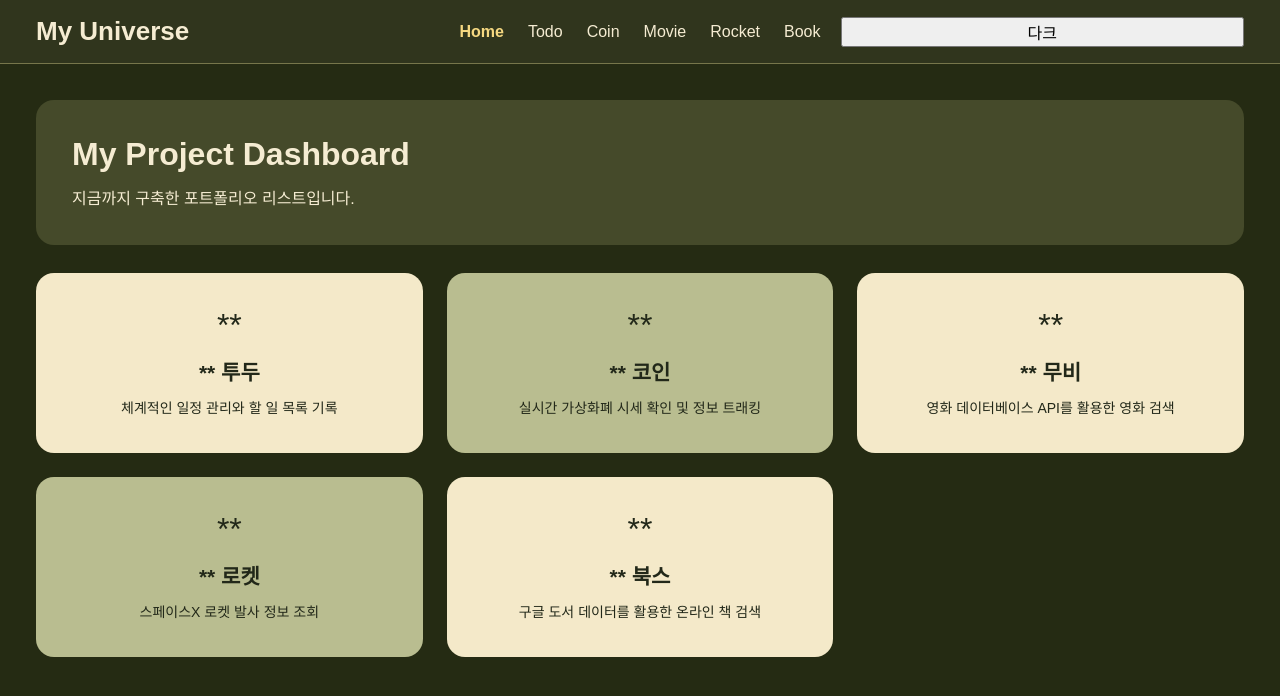
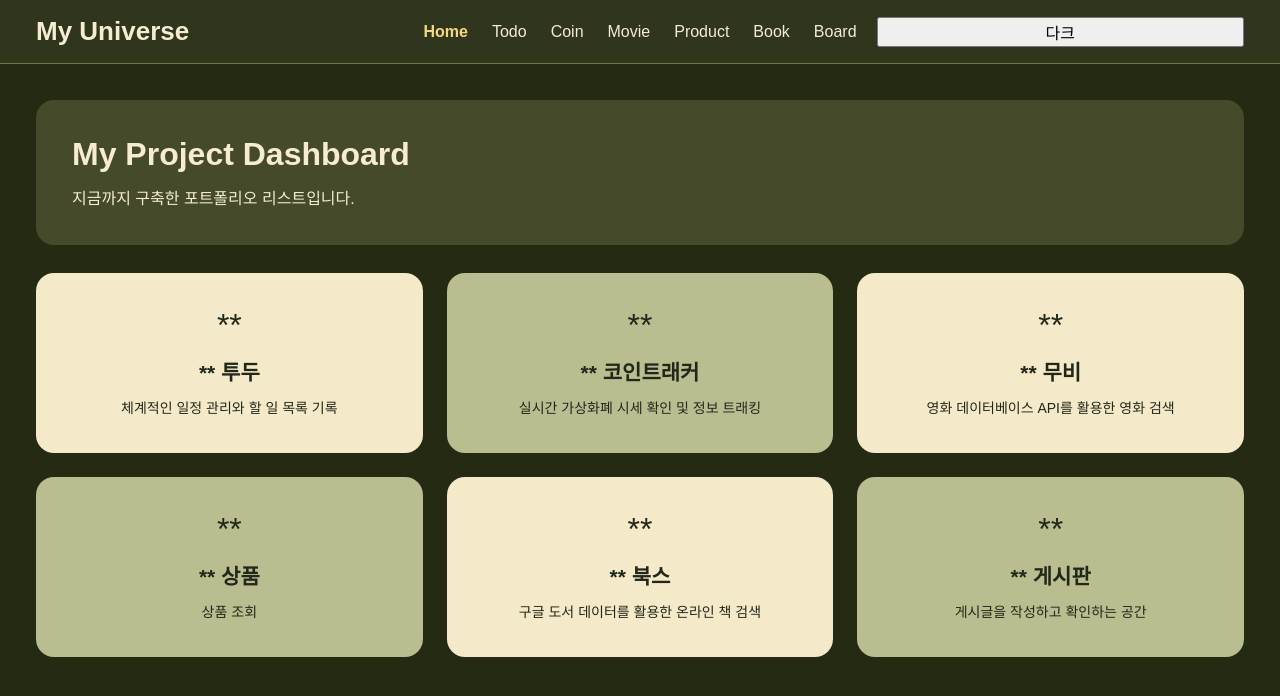
Before and after one commit to hyunsimchoi/react-11-total, a React (Vite) app: page / in a window 1280 px wide. Shown: the top 696 px of the page. Built offline with nearby package versions, Linux system fonts and the light colour scheme.

Commit message:
게시판 추가

```diff
--- a/src/components/Header.tsx
+++ b/src/components/Header.tsx
@@ -6,15 +6,20 @@ function Header() {
             <h1 className="logo">My Universe</h1>
 
             <nav className="nav-menu">
-                <NavLink to="/" end>Home</NavLink>
+                <NavLink to="/" end>
+                    Home
+                </NavLink>
                 <NavLink to="/todo">Todo</NavLink>
                 <NavLink to="/coin">Coin</NavLink>
                 <NavLink to="/movie">Movie</NavLink>
-                <NavLink to="/rocket">Rocket</NavLink>
+                <NavLink to="/product">Product</NavLink>
                 <NavLink to="/book">Book</NavLink>
+                <NavLink to="/board">Board</NavLink>
             </nav>
 
-            <button className="thene-button" type="button">다크</button>
+            <button className="thene-button" type="button">
+                다크
+            </button>
         </header>
     );
 }
--- /dev/null
+++ b/src/pages/Board.tsx
@@ -0,0 +1,10 @@
+function Board() {
+    return (
+        <div>
+            <h1>게시판</h1>
+            <p>게시글을 작성하고 확인하는 공간입니다.</p>
+        </div>
+    );
+}
+
+export default Board;
--- a/src/pages/Home.tsx
+++ b/src/pages/Home.tsx
@@ -18,7 +18,7 @@ function Home() {
 
                 <ProjectCard
                     icon="**"
-                    title="코인"
+                    title="코인트래커"
                     description="실시간 가상화폐 시세 확인 및 정보 트래킹"
                     path="/coin"
                 />
@@ -32,9 +32,9 @@ function Home() {
 
                 <ProjectCard
                     icon="**"
-                    title="로켓"
-                    description="스페이스X 로켓 발사 정보 조회"
-                    path="/rocket"
+                    title="상품"
+                    description="상품 조회"
+                    path="/product"
                 />
 
                 <ProjectCard
@@ -43,6 +43,13 @@ function Home() {
                     description="구글 도서 데이터를 활용한 온라인 책 검색"
                     path="/book"
                 />
+
+                <ProjectCard
+                    icon="**"
+                    title="게시판"
+                    description="게시글을 작성하고 확인하는 공간"
+                    path="/board"
+                />
             </section>
         </div>
     );
--- /dev/null
+++ b/src/pages/Product.tsx
@@ -0,0 +1,10 @@
+function Product() {
+    return (
+        <div>
+            <h1>상품 페이지</h1>
+            <p>상품 조회 페이지입니다.</p>
+        </div>
+    );
+}
+
+export default Product;
--- a/src/pages/Rocket.tsx
+++ /dev/null
@@ -1,10 +0,0 @@
-function Rocket() {
-    return (
-        <div>
-            <h1>Rocket 페이지</h1>
-            <p>로켓 정보를 확인하는 공간입니다.</p>
-        </div>
-    );
-}
-
-export default Rocket;
--- a/src/router/AppRouter.tsx
+++ b/src/router/AppRouter.tsx
@@ -5,8 +5,9 @@ import Home from "../pages/Home";
 import Todo from "../pages/Todo";
 import Coin from "../pages/Coin";
 import Movie from "../pages/Movie";
-import Rocket from "../pages/Rocket";
+import Product from "../pages/Product";
 import Book from "../pages/Book";
+import Board from "../pages/Board";
 
 const AppRouter = createBrowserRouter([
     {
@@ -17,8 +18,9 @@ const AppRouter = createBrowserRouter([
             { path: "todo", element: <Todo /> },
             { path: "coin", element: <Coin /> },
             { path: "movie", element: <Movie /> },
-            { path: "rocket", element: <Rocket /> },
+            { path: "product", element: <Product /> },
             { path: "book", element: <Book /> },
+            { path: "board", element: <Board /> },
         ],
     },
 ]);
```
